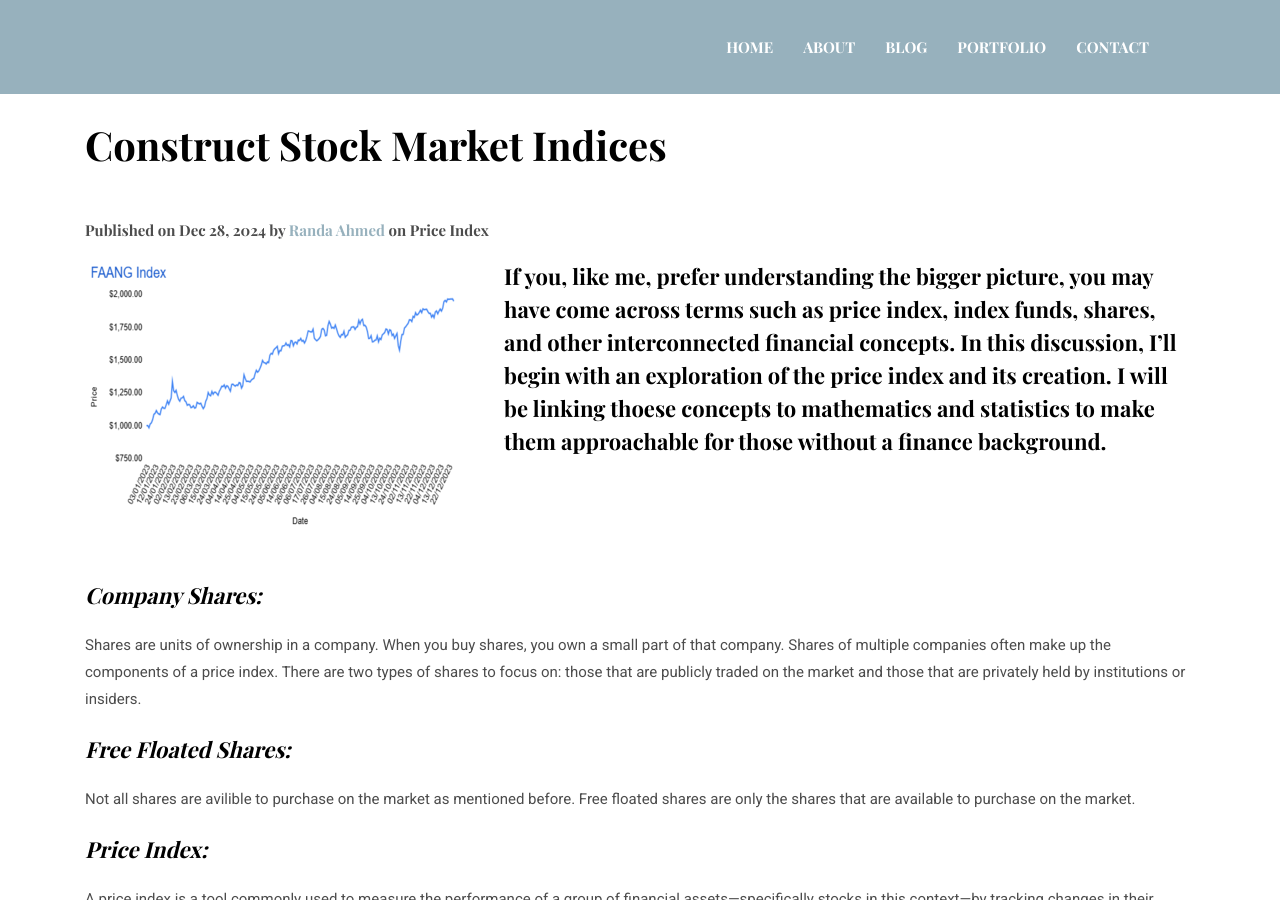
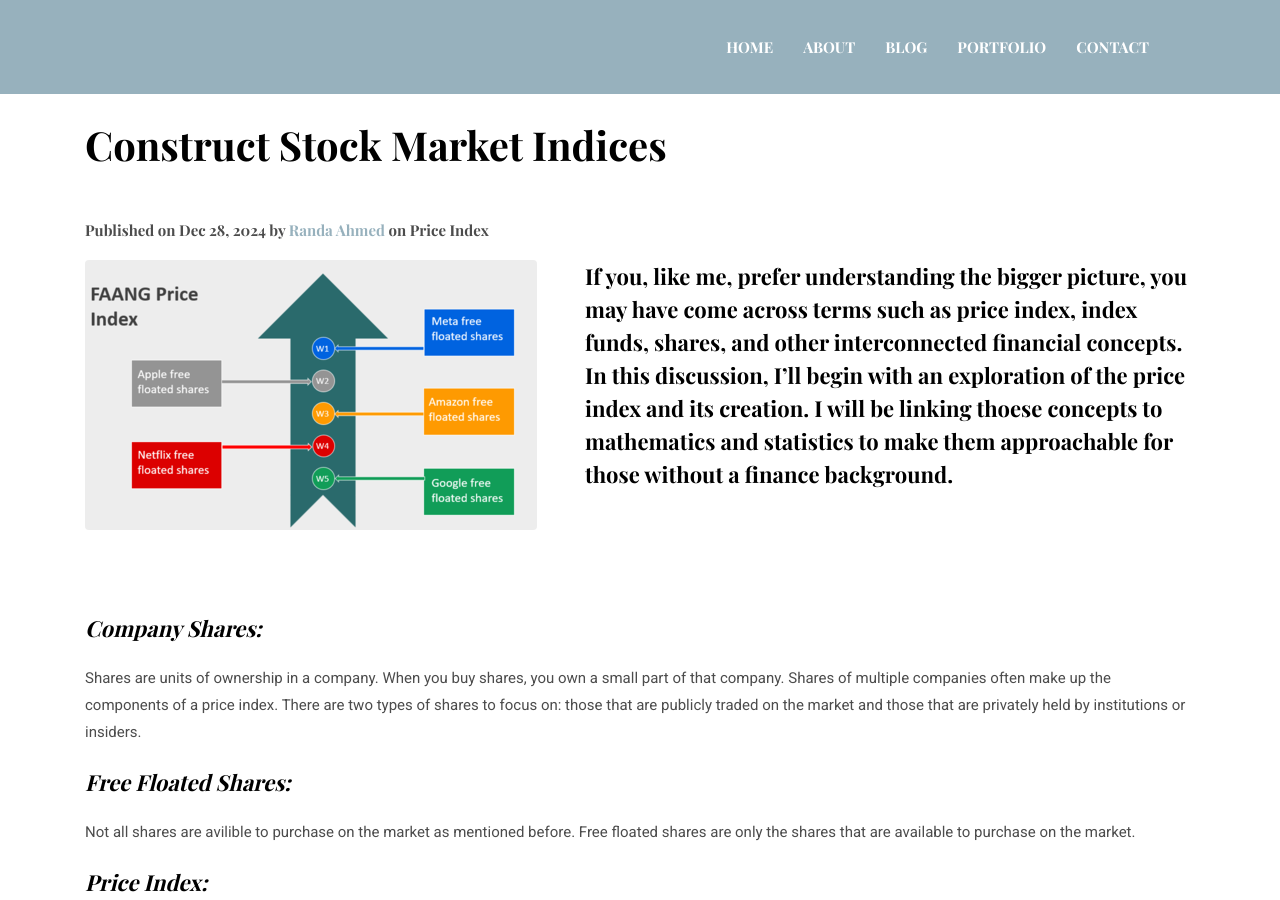
Before and after one commit to RandaAdel/RandaAdel.github.io, a Jekyll site: the page built from _posts/2024-12-28-price-index.markdown, in a window 1280 px wide and 900 px high, scrolled down 463 px. Built offline with Jekyll 4.4.1, drawn with Linux system fonts in a browser that asks for light colours.

Commit message:
Change into pic

```diff
--- a/_posts/2024-12-28-price-index.markdown
+++ b/_posts/2024-12-28-price-index.markdown
@@ -2,7 +2,7 @@
 layout: post
 title:  Construct Stock Market Indices
 date:   2024-12-28 14:05:55 +0300
-image:  /assets/images/blog/price-index.jpg
+image:  /assets/images/blog/into-pic-price-resized.jpg
 author: Randa Ahmed
 tags:   Price Index
 ---
```
Also changed, not shown: assets/images/blog/into-pic-price-resized.jpg (added).
